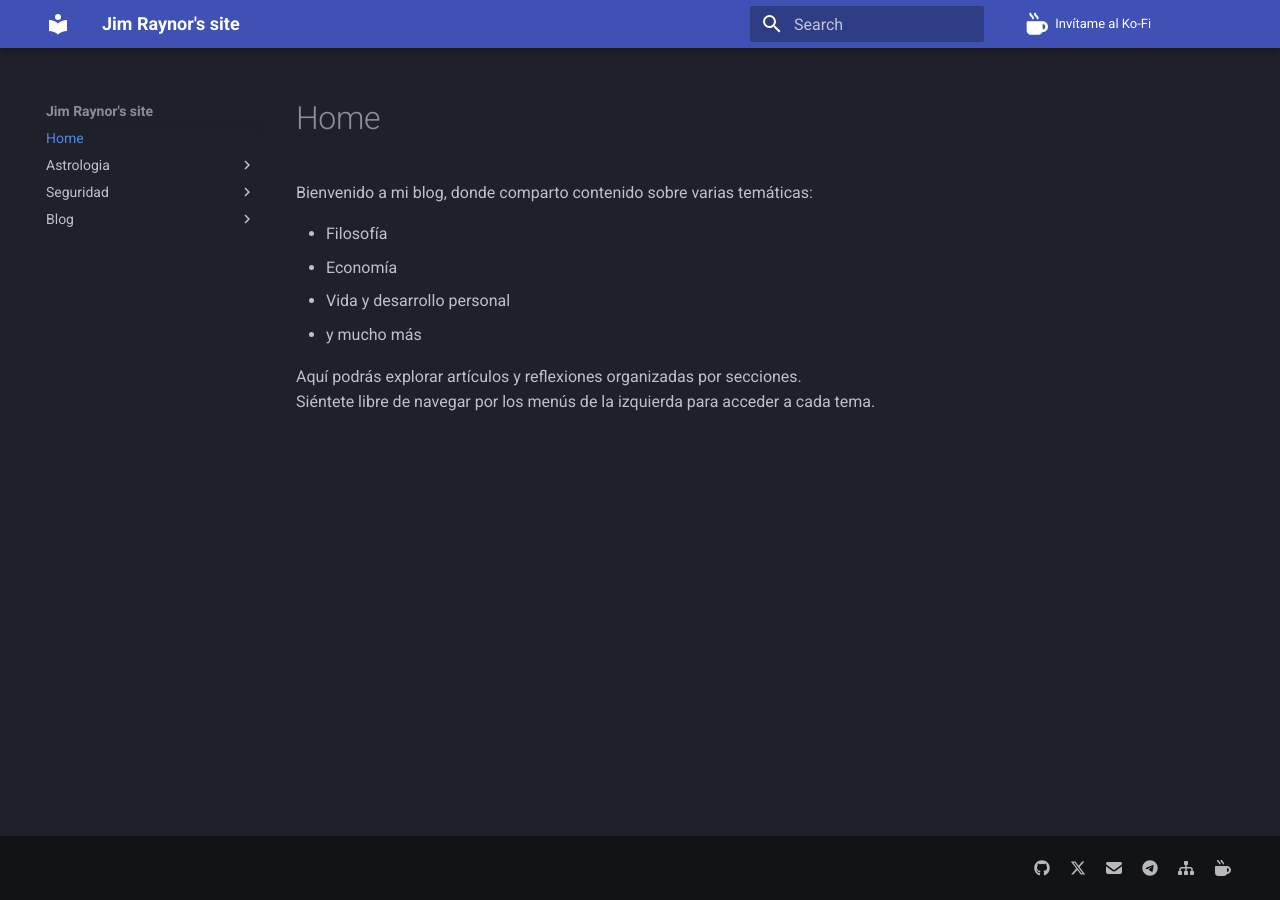
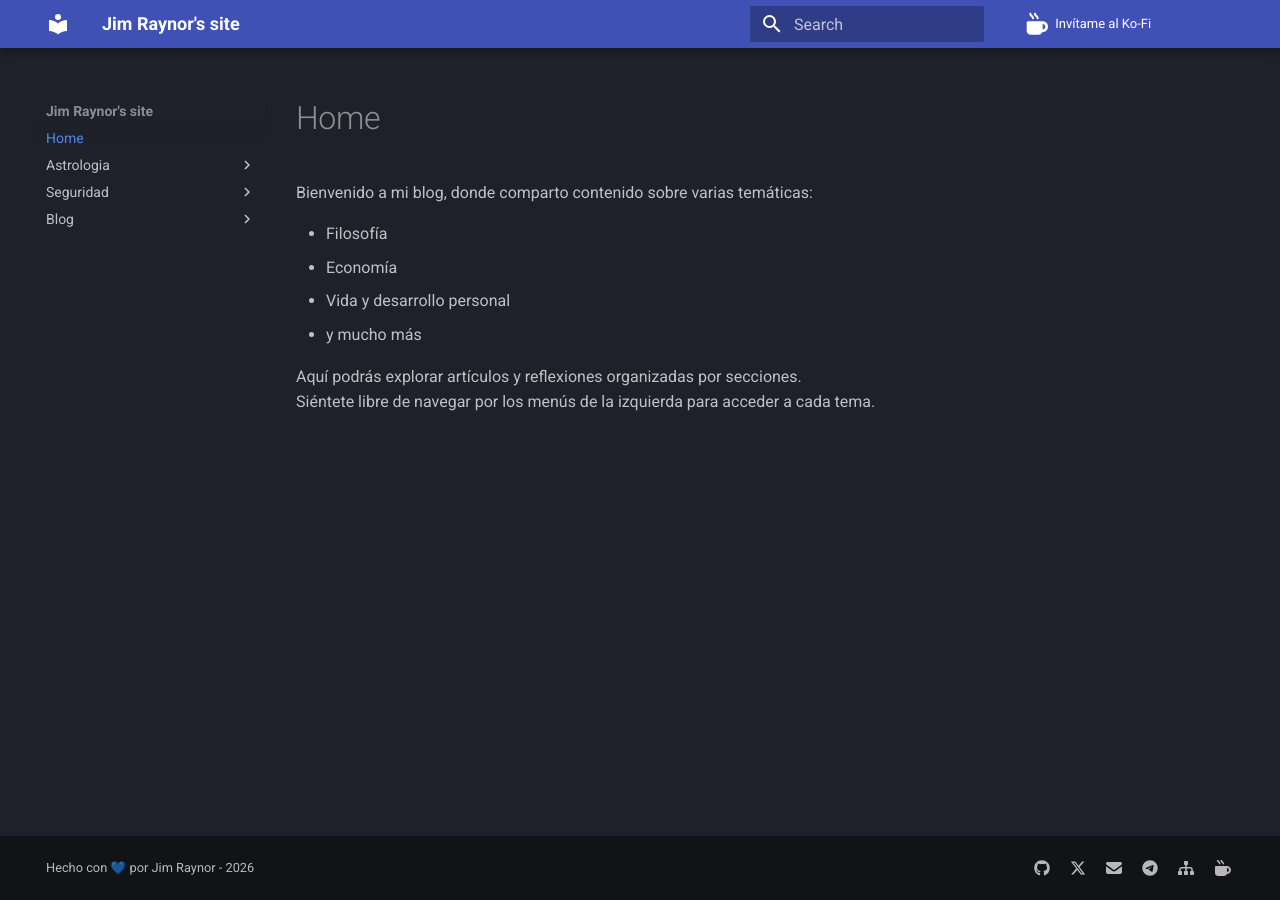
Before and after one commit to jimraynor88/blog, an MkDocs documentation site: the page built from docs/index.md, in a window 1280 px wide. Built offline with MkDocs 1.6.1 and Material for MkDocs 9.7.7, drawn with Linux system fonts in a browser that asks for light colours.

Commit message:
Update mkdocs.yml

```diff
--- a/mkdocs.yml
+++ b/mkdocs.yml
@@ -26,7 +26,7 @@ plugins:
   - rss
   - bettertags
 
-#copyright: "Invítame al Ko-Fi"   # texto que aparecerá en el footer
+copyright: "Hecho con 💙 por Jim Raynor - 2026"   # texto que aparecerá en el footer
 extra:
   generator: false               # sigue siendo necesario
   social:
```
